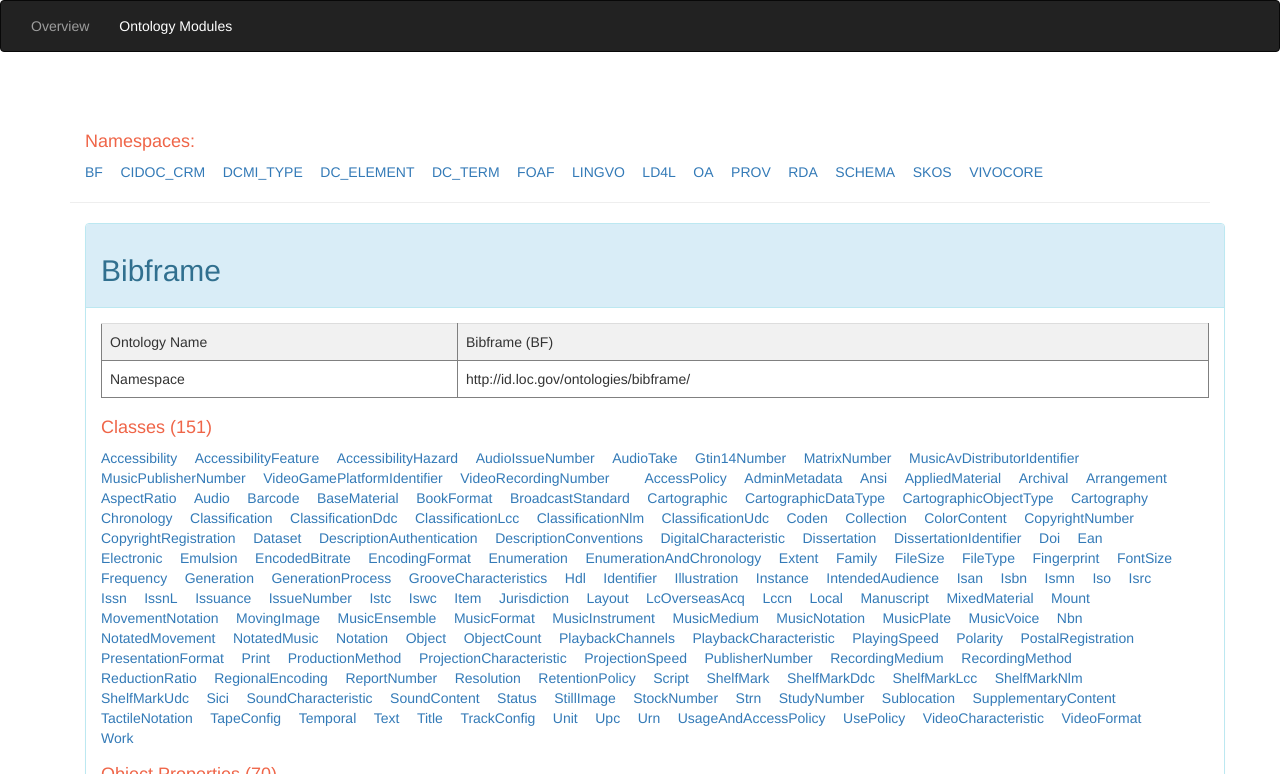
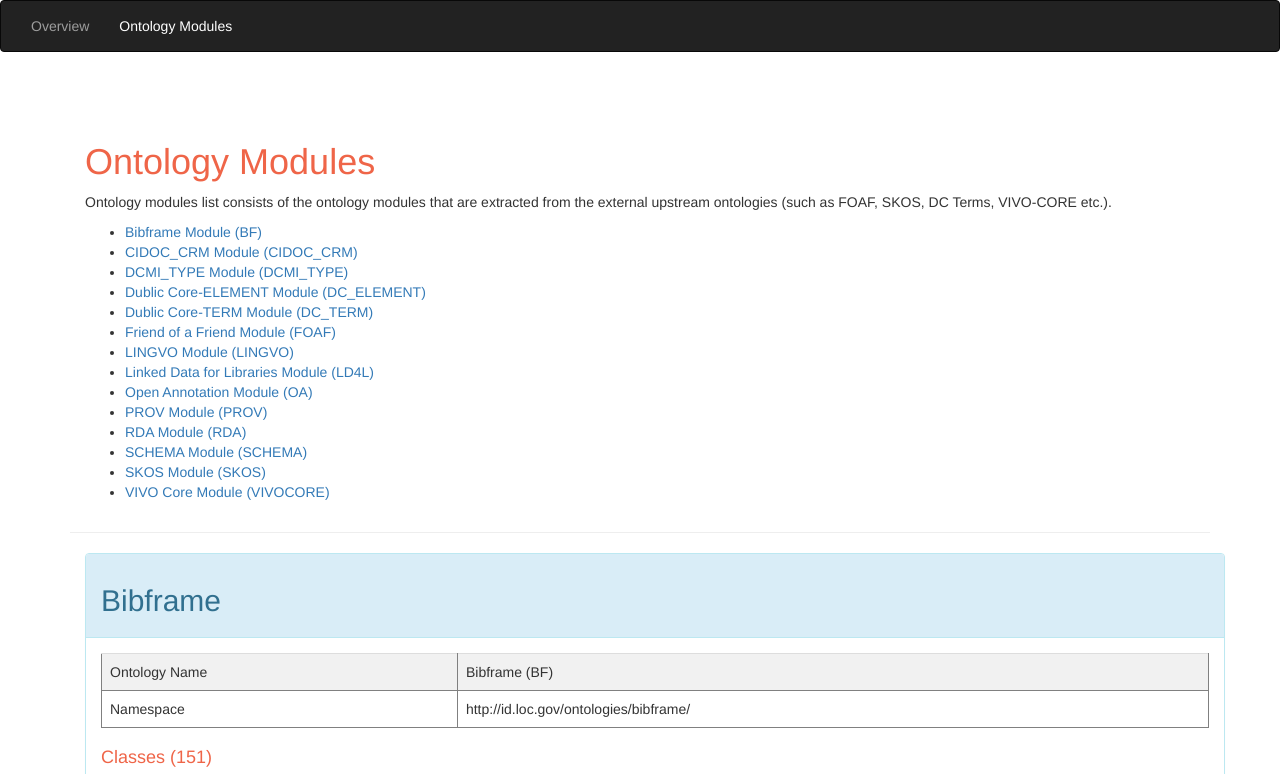
Before and after one commit to mjaved495/LD4LOntologyDoc, a plain HTML site: page docs/index.html in a window 1280 px wide. Both pictures are taken after a click on the link "Ontology Modules". Shown: the top 774 px of the page. Drawn offline with nearby package versions, Linux system fonts and the light colour scheme; some packages are replaced by stand-ins of ours.

Commit message:
displaying list of ontology modules

```diff
--- a/docs/index.html
+++ b/docs/index.html
@@ -48,10 +48,15 @@
          <div class="container" style="min-height:600px;margin-top:5em;" ng-show="designView">
             <a name="top"></a>
             <div class="container">
-               <h4 id="fontstyle"> Namespaces: </h4>
-               <span style="margin-right:1.25em; display:inline-block; text-transform: uppercase;" ng-repeat="ontology in ontologies">
-                  <a href="#{{ontology.code}}">{{ontology.code}}</a>
-               </spn>
+               <h1 id="fontstyle">Ontology Modules</h1>
+                 <p>Ontology modules list consists of the ontology modules that are extracted from the external upstream ontologies (such as FOAF, SKOS, DC Terms, VIVO-CORE etc.).</p>
+               <div style="margin-right:1.25em; display:inline-block;">
+                  <ul>
+                     <li ng-repeat="ontology in ontologies">
+                        <a href="#{{ontology.code}}"> {{ontology.ontologyName}} Module ({{ontology.code}})</a>
+                     </li>
+                  </ul>
+               </div>
             </div>
             <hr/>
             <div class="container" ng-repeat="ontology in ontologies">
```
